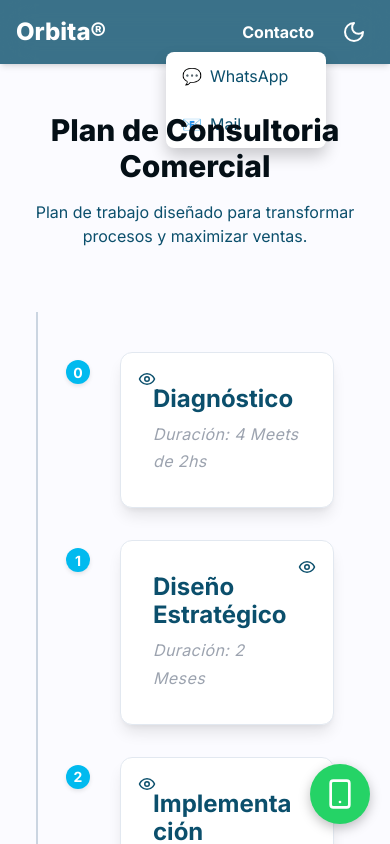
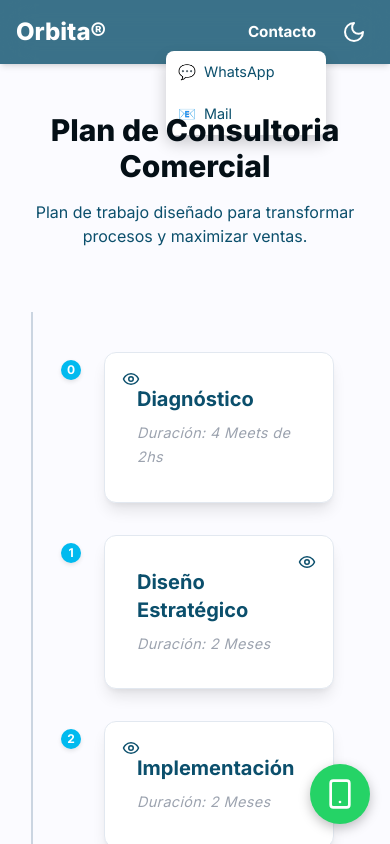
Before and after one commit to NicoCarto2025/consultoria-comercial-orbita, a plain HTML site: page index.html in a window 390 px wide. Both pictures are taken after a click on the button "Contacto". Shown: the top 844 px of the page. Drawn offline with nearby package versions, Linux system fonts and the light colour scheme.

Commit message:
ADD:responsive styles

```diff
--- a/index.html
+++ b/index.html
@@ -63,14 +63,20 @@
             background-color: var(--bg-color);
             color: var(--text-color);
             transition: background-color 0.3s ease, color 0.3s ease;
+            /* Ensure no horizontal overflow from body itself */
+            overflow-x: hidden;
         }
         h1, h2, h3, h4, h5, h6 {
             color: var(--heading-color);
+            word-break: break-word; /* Ensure headings wrap */
+            overflow-wrap: break-word;
         }
         p {
             font-size: 1rem; /* Default paragraph font size */
             line-height: 1.7; /* Improved line height for readability */
             margin-bottom: 1rem; /* Consistent bottom margin for paragraphs */
+            word-break: break-word; /* Ensure paragraphs wrap */
+            overflow-wrap: break-word;
         }
         .chart-container {
             position: relative;
@@ -607,6 +613,68 @@
 
         .modal-close-button:hover {
             color: var(--primary-blue);
+        }
+
+        /* Mobile-specific adjustments */
+        @media (max-width: 640px) { /* Tailwind's sm breakpoint */
+            h1 {
+                font-size: 2.25rem; /* text-4xl on small screens */
+            }
+            h2 {
+                font-size: 2rem; /* text-3xl on small screens */
+            }
+            h3 {
+                font-size: 1.25rem; /* text-xl on small screens */
+            }
+            p {
+                font-size: 0.95rem; /* Slightly smaller paragraphs for mobile */
+            }
+            .timeline-item {
+                padding-left: 3rem; /* Reduced padding for mobile to give more space to card */
+            }
+            .timeline-circle {
+                left: 5px; /* Adjust circle position to align better with line on mobile */
+                width: 20px; /* Slightly smaller circle */
+                height: 20px; /* Slightly smaller circle */
+                font-size: 0.75rem; /* Smaller font for circle number */
+            }
+            .timeline-line {
+                left: 15px; /* Adjust line position to match circle */
+            }
+            .timeline-card h3 {
+                font-size: 1.25rem; /* text-xl on small screens */
+            }
+            .timeline-card p {
+                font-size: 0.9rem; /* Smaller text for timeline cards */
+            }
+            .detailed-phase-title {
+                font-size: 1.5rem; /* text-2xl for modal titles on small screens */
+            }
+            .detailed-list-item {
+                font-size: 0.95rem; /* Smaller list items in modal */
+            }
+            .modal-content {
+                padding: 1.5rem; /* Reduced padding for smaller screens */
+                max-width: 95%; /* More width for content on small screens */
+                max-height: 95vh; /* Max height to prevent overflow */
+            }
+            #showDetailedPlanBtn, #closeModalBtnBottom, #scheduleMeetingBtn {
+                padding: 0.75rem 1.5rem; /* Smaller padding for buttons on mobile */
+                font-size: 0.9rem;
+            }
+            .contact-dropdown-menu a {
+                padding: 10px 12px; /* Smaller padding for dropdown items */
+                font-size: 0.9rem;
+            }
+            #contactButton {
+                padding: 8px 10px; /* Smaller padding for contact button */
+                font-size: 0.95rem;
+            }
+            /* Ensure images and charts are fluid */
+            canvas {
+                max-width: 100%;
+                height: auto; /* Maintain aspect ratio */
+            }
         }
     </style>
 </head>
```
